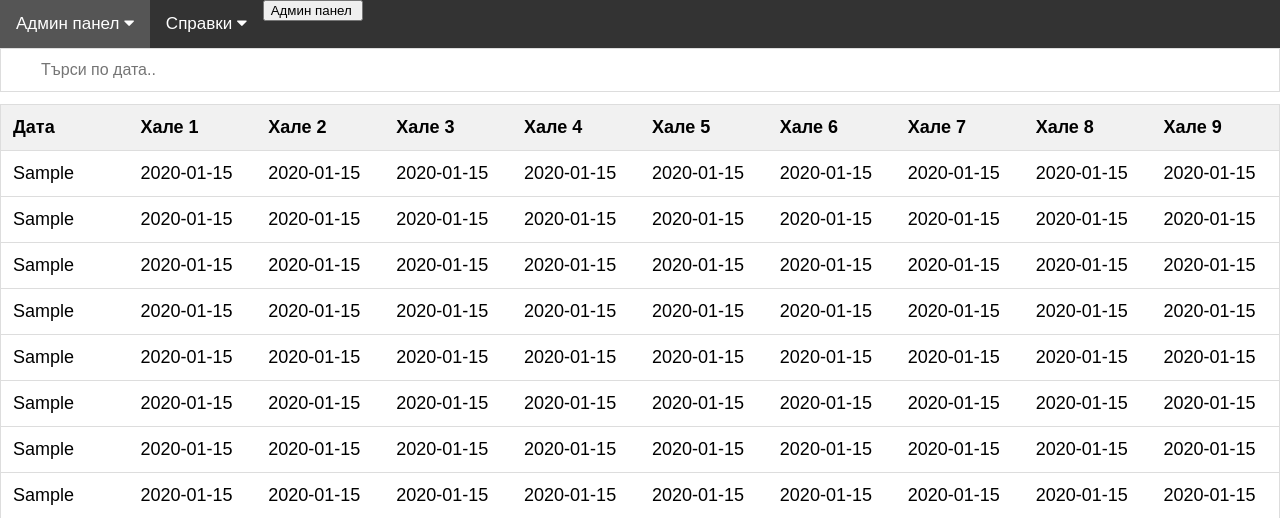
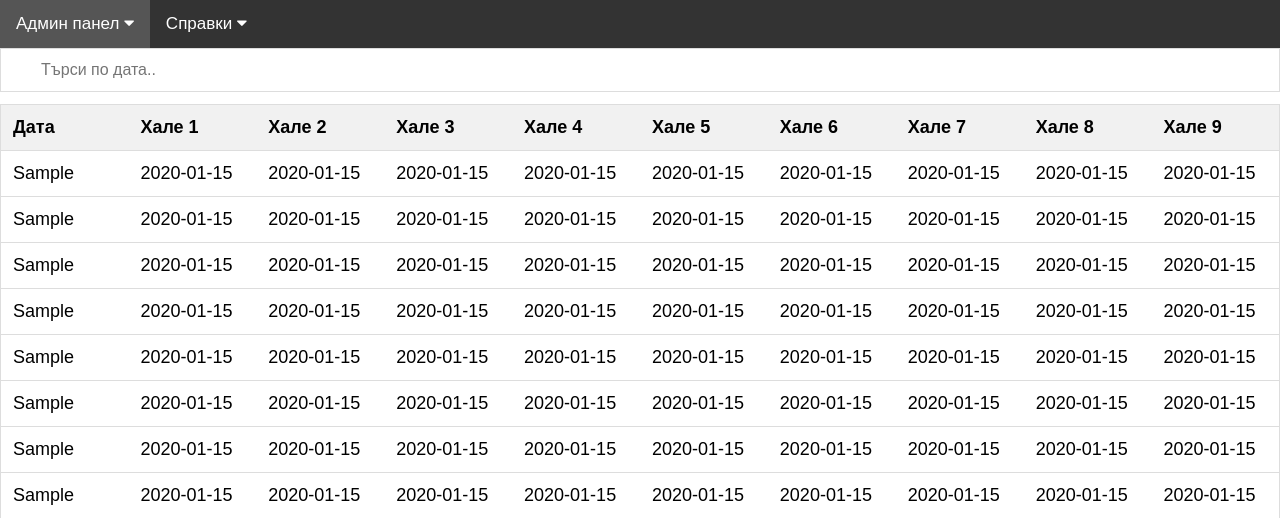
Before and after one commit to MustafaDzhelilov/kvinsArgo, a Spring app: page /percentage-table in a window 1280 px wide. Shown: the top 518 px of the page. Run offline with Thymeleaf, Linux system fonts and the light colour scheme; the template is opened without the code that fills it: most values are stand-ins (such as "Sample title", 1, 10 or a date in 2020); data that the repository does not hold is empty; some of the project's set-up classes (security, data sources, template engines, error pages and the like) are left out, and stand-ins take their place.

Commit message:
Update percentage-table.html

```diff
--- a/src/main/resources/templates/percentage-table.html
+++ b/src/main/resources/templates/percentage-table.html
@@ -196,14 +196,6 @@
                 <a sec:authorize="isAuthenticated()"  th:href="@{/egg/all-sells}">Всички продажби</a>
             </div>
         </div>
-        <div class="dropdownn">
-            <button class="dropbtnn">Админ панел
-                <i class="fa fa-caret-downn"></i>
-            </button>
-            <div class="dropdownn-content">
-                <a  th:href="@{/admin/all-users}" sec:authorize="isAuthenticated()">Всички потребители</a>
-            </div>
-        </div>
         <a  class="nav-link text-white  h5" th:href="@{/users/logout}" sec:authorize="isAuthenticated()">Излез</a>
     </div>
 </header>
```
